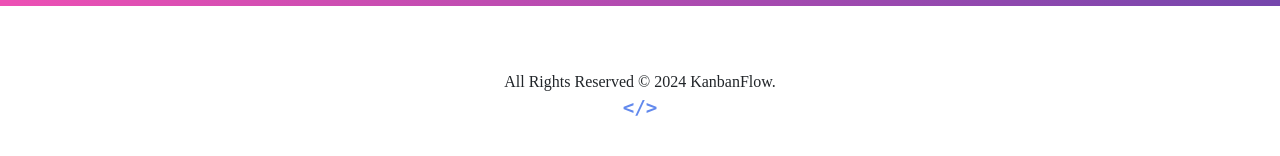
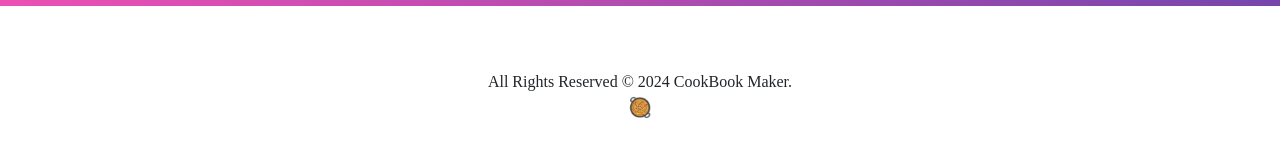
Before and after one commit to Kyan-Hamad/CookBook-Creator, a React (Create React App) app: page /login in a window 1280 px wide. Shown: the part 722-878 px from the top of the page. Built offline with nearby package versions, Linux system fonts and the light colour scheme.

Commit message:
Added logos to footer and changed navbar comments

```diff
--- a/src/Components/Footer/Footer.jsx
+++ b/src/Components/Footer/Footer.jsx
@@ -13,9 +13,9 @@
     return (
     <>
     <footer>
-        All Rights Reserved &copy; 2024 KanbanFlow.
+        All Rights Reserved &copy; 2024 CookBook Maker.
         <p id="footer-logo" onClick={scrollToTop}>
-            <code class="logo-symbol">&lt;/&gt;</code>
+            <code class="logo-symbol">🥘</code>
             </p>
             </footer>
             </>
--- a/src/Components/Navbar/Navbar.jsx
+++ b/src/Components/Navbar/Navbar.jsx
@@ -26,13 +26,10 @@
   return (
     <>
       {isAuthenticated ? (
-        // this is the authenticated navbar!!
+        // this is the authenticated navbar
         <nav className="navbar navbar-expand-lg navbar-light">
           <p className="navbar-brand" onClick={() => handleNavigation("/")}>
             <code className="logo-symbol"> 🥘 </code>
-            {/* <span id="kanbanflow-logo" className="gradient-text">
-              KanbanFlow
-            </span> */}
           </p>
           <button
             className="navbar-toggler"
```
